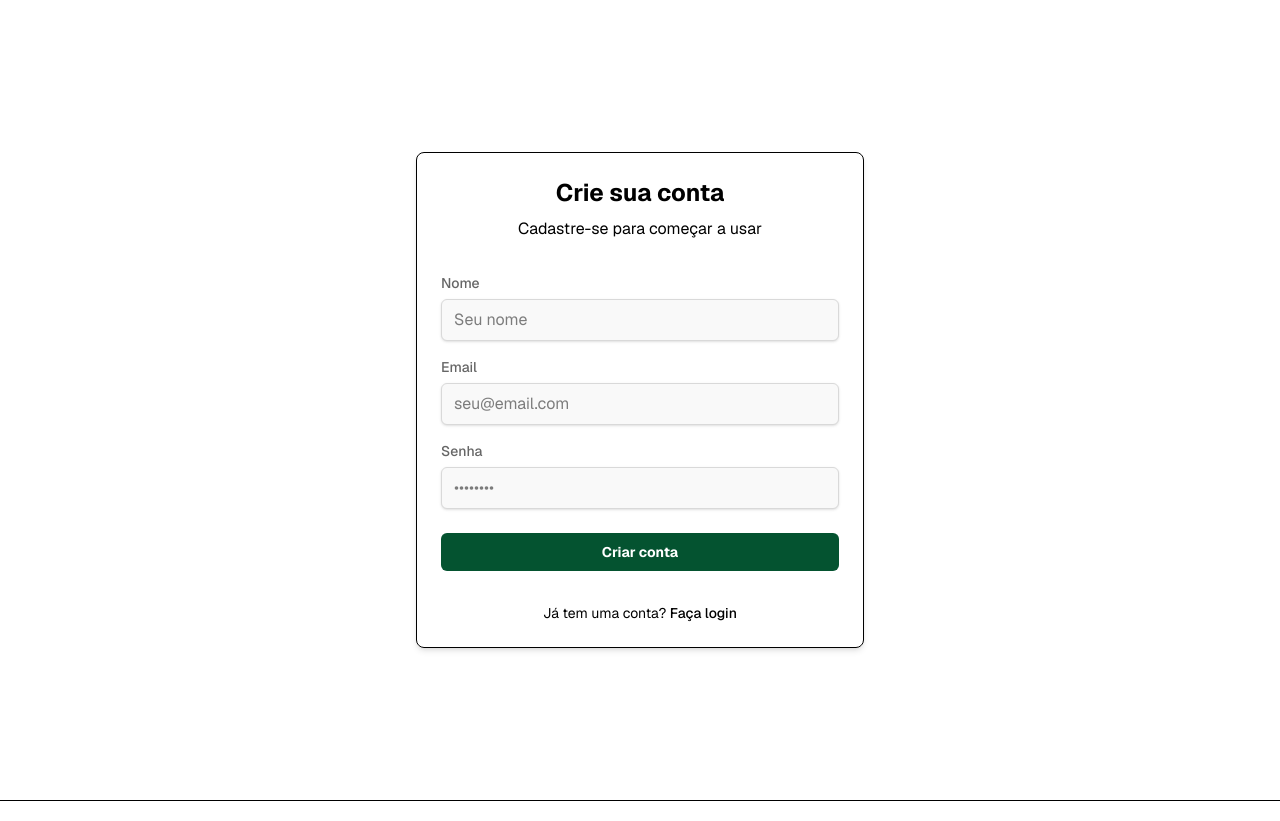
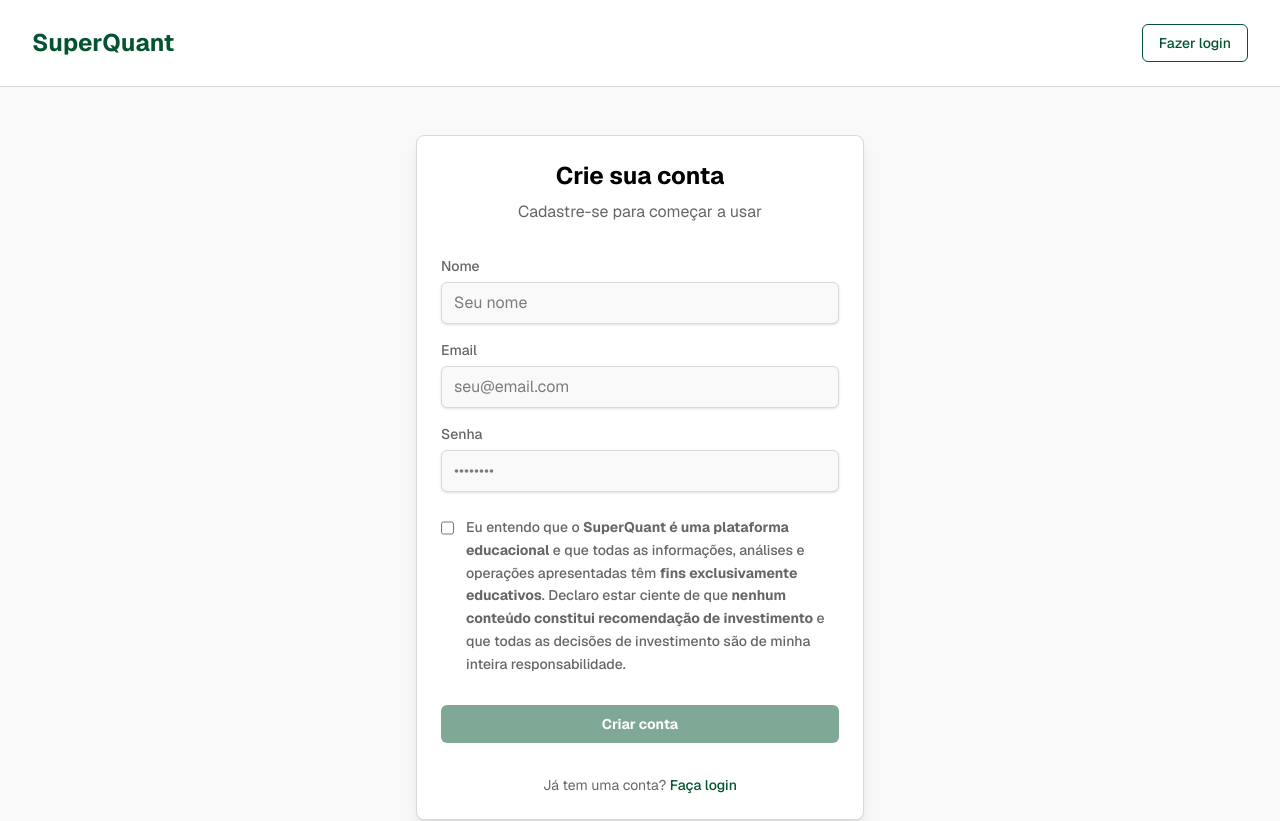
Before and after one commit to ftrajano/superquant, a Next.js app: page /cadastro in a window 1280 px wide. Shown: the top 821 px of the page. Built offline with nearby package versions, Linux system fonts and the light colour scheme.

Commit message:
adicionar disclaimer, adicionar lista de letras na carteira

```diff
--- a/app/cadastro/page.jsx
+++ b/app/cadastro/page.jsx
@@ -1,7 +1,6 @@
 'use client';
 
 import { useState } from 'react';
-import { signIn } from 'next-auth/react';
 import { useRouter } from 'next/navigation';
 import Link from 'next/link';
 
@@ -9,6 +8,7 @@
   const [name, setName] = useState('');
   const [email, setEmail] = useState('');
   const [password, setPassword] = useState('');
+  const [consentimento, setConsentimento] = useState(false);
   const [error, setError] = useState('');
   const [success, setSuccess] = useState(false);
   const [loading, setLoading] = useState(false);
@@ -18,6 +18,13 @@
     e.preventDefault();
     setLoading(true);
     setError('');
+
+    // Validar consentimento
+    if (!consentimento) {
+      setError('Você deve concordar com os termos para prosseguir com o cadastro.');
+      setLoading(false);
+      return;
+    }
 
     try {
       // Registro do usuário
@@ -49,32 +56,58 @@
   }
 
   return (
-    <div className="flex min-h-screen flex-col items-center justify-center bg-surface-bg dark:bg-surface-bg">
-      <div className="w-full max-w-md space-y-8 rounded-lg bg-surface-card dark:bg-surface-card p-6 shadow-md border border-surface-border">
+    <div className="min-h-screen" style={{ backgroundColor: 'var(--surface-bg)' }}>
+      {/* Header/Barra superior */}
+      <div className="w-full py-6" style={{ backgroundColor: 'var(--surface-card)', borderBottom: '1px solid var(--surface-border)' }}>
+        <div className="max-w-7xl mx-auto px-4 sm:px-6 lg:px-8">
+          <div className="flex justify-between items-center">
+            <Link href="/" className="text-2xl font-bold" style={{ color: 'var(--primary)' }}>
+              SuperQuant
+            </Link>
+            <Link
+              href="/login"
+              className="text-sm font-medium px-4 py-2 rounded-md border transition-colors"
+              style={{
+                color: 'var(--primary)',
+                borderColor: 'var(--primary)',
+                backgroundColor: 'transparent'
+              }}
+              onMouseEnter={(e) => e.target.style.backgroundColor = 'var(--primary-bg)'}
+              onMouseLeave={(e) => e.target.style.backgroundColor = 'transparent'}
+            >
+              Fazer login
+            </Link>
+          </div>
+        </div>
+      </div>
+
+      {/* Conteúdo principal */}
+      <div className="flex flex-col items-center justify-center py-12 px-4">
+        <div className="w-full max-w-md space-y-8 rounded-lg p-6 shadow-lg border" style={{ backgroundColor: 'var(--surface-card)', borderColor: 'var(--surface-border)' }}>
           <div className="text-center">
-          <h1 className="text-2xl font-bold text-text-primary dark:text-text-primary">Crie sua conta</h1>
-          <p className="mt-2 text-text-secondary dark:text-text-secondary">Cadastre-se para começar a usar</p>
+            <h1 className="text-2xl font-bold" style={{ color: 'var(--text-primary)' }}>Crie sua conta</h1>
+            <p className="mt-2" style={{ color: 'var(--text-secondary)' }}>Cadastre-se para começar a usar</p>
           </div>
 
           {error && (
-          <div className="rounded-md bg-error/10 p-4 text-sm text-error dark:text-error">
+            <div className="rounded-md p-4 text-sm" style={{ backgroundColor: 'rgba(239, 68, 68, 0.1)', color: 'var(--error)' }}>
               {error}
             </div>
           )}
 
           {success && (
-          <div className="rounded-md bg-green-50 border border-green-200 p-4">
+            <div className="rounded-md border p-4" style={{ backgroundColor: 'rgba(34, 197, 94, 0.1)', borderColor: 'rgba(34, 197, 94, 0.2)' }}>
               <div className="flex items-center">
                 <div className="flex-shrink-0">
-                <svg className="h-5 w-5 text-green-400" viewBox="0 0 20 20" fill="currentColor">
+                  <svg className="h-5 w-5" style={{ color: 'var(--success)' }} viewBox="0 0 20 20" fill="currentColor">
                     <path fillRule="evenodd" d="M10 18a8 8 0 100-16 8 8 0 000 16zm3.707-9.293a1 1 0 00-1.414-1.414L9 10.586 7.707 9.293a1 1 0 00-1.414 1.414l2 2a1 1 0 001.414 0l4-4z" clipRule="evenodd" />
                   </svg>
                 </div>
                 <div className="ml-3">
-                <h3 className="text-sm font-medium text-green-800">
+                  <h3 className="text-sm font-medium" style={{ color: 'var(--success)' }}>
                     Conta criada com sucesso!
                   </h3>
-                <div className="mt-2 text-sm text-green-700">
+                  <div className="mt-2 text-sm" style={{ color: 'var(--success)' }}>
                     <p>
                       Enviamos um email de confirmação para <strong>{email}</strong>.
                     </p>
@@ -90,7 +123,12 @@
                     <div className="mt-3">
                       <Link
                         href="/login"
-                      className="inline-flex items-center px-3 py-1 text-xs font-medium text-green-800 bg-green-100 hover:bg-green-200 rounded border border-green-300 transition-colors"
+                        className="inline-flex items-center px-3 py-1 text-xs font-medium rounded border transition-colors"
+                        style={{
+                          color: 'var(--success)',
+                          backgroundColor: 'rgba(34, 197, 94, 0.1)',
+                          borderColor: 'var(--success)'
+                        }}
                       >
                         Ir para Login agora
                       </Link>
@@ -105,7 +143,7 @@
             <form className="mt-8 space-y-6" onSubmit={handleSubmit}>
               <div className="space-y-4">
                 <div>
-              <label htmlFor="name" className="block text-sm font-medium text-text-secondary dark:text-text-secondary">
+                  <label htmlFor="name" className="block text-sm font-medium" style={{ color: 'var(--text-secondary)' }}>
                     Nome
                   </label>
                   <input
@@ -115,12 +153,17 @@
                     required
                     value={name}
                     onChange={(e) => setName(e.target.value)}
-                className="mt-1 block w-full rounded-md border border-surface-border bg-surface-bg dark:bg-surface-bg dark:text-text-primary px-3 py-2 shadow-sm focus:border-primary focus:outline-none focus:ring-primary"
+                    className="mt-1 block w-full rounded-md border px-3 py-2 shadow-sm focus:outline-none focus:ring-2"
+                    style={{
+                      borderColor: 'var(--surface-border)',
+                      backgroundColor: 'var(--surface-bg)',
+                      color: 'var(--text-primary)'
+                    }}
                     placeholder="Seu nome"
                   />
                 </div>
                 <div>
-              <label htmlFor="email" className="block text-sm font-medium text-text-secondary dark:text-text-secondary">
+                  <label htmlFor="email" className="block text-sm font-medium" style={{ color: 'var(--text-secondary)' }}>
                     Email
                   </label>
                   <input
@@ -130,12 +173,17 @@
                     required
                     value={email}
                     onChange={(e) => setEmail(e.target.value)}
-                className="mt-1 block w-full rounded-md border border-surface-border bg-surface-bg dark:bg-surface-bg dark:text-text-primary px-3 py-2 shadow-sm focus:border-primary focus:outline-none focus:ring-primary"
+                    className="mt-1 block w-full rounded-md border px-3 py-2 shadow-sm focus:outline-none focus:ring-2"
+                    style={{
+                      borderColor: 'var(--surface-border)',
+                      backgroundColor: 'var(--surface-bg)',
+                      color: 'var(--text-primary)'
+                    }}
                     placeholder="seu@email.com"
                   />
                 </div>
                 <div>
-              <label htmlFor="password" className="block text-sm font-medium text-text-secondary dark:text-text-secondary">
+                  <label htmlFor="password" className="block text-sm font-medium" style={{ color: 'var(--text-secondary)' }}>
                     Senha
                   </label>
                   <input
@@ -145,16 +193,41 @@
                     required
                     value={password}
                     onChange={(e) => setPassword(e.target.value)}
-                className="mt-1 block w-full rounded-md border border-surface-border bg-surface-bg dark:bg-surface-bg dark:text-text-primary px-3 py-2 shadow-sm focus:border-primary focus:outline-none focus:ring-primary"
+                    className="mt-1 block w-full rounded-md border px-3 py-2 shadow-sm focus:outline-none focus:ring-2"
+                    style={{
+                      borderColor: 'var(--surface-border)',
+                      backgroundColor: 'var(--surface-bg)',
+                      color: 'var(--text-primary)'
+                    }}
                     placeholder="••••••••"
                   />
                 </div>
               </div>
 
+              {/* Checkbox de consentimento */}
+              <div className="flex items-start space-x-3">
+                <input
+                  id="consentimento"
+                  name="consentimento"
+                  type="checkbox"
+                  checked={consentimento}
+                  onChange={(e) => setConsentimento(e.target.checked)}
+                  className="mt-1 h-4 w-4 rounded border focus:ring-2"
+                  style={{
+                    borderColor: 'var(--surface-border)',
+                    accentColor: 'var(--primary)'
+                  }}
+                />
+                <label htmlFor="consentimento" className="text-sm leading-relaxed" style={{ color: 'var(--text-secondary)' }}>
+                  Eu entendo que o <strong>SuperQuant é uma plataforma educacional</strong> e que todas as informações, análises e operações apresentadas têm <strong>fins exclusivamente educativos</strong>.
+                  Declaro estar ciente de que <strong>nenhum conteúdo constitui recomendação de investimento</strong> e que todas as decisões de investimento são de minha inteira responsabilidade.
+                </label>
+              </div>
+
               <div>
                 <button
                   type="submit"
-              disabled={loading}
+                  disabled={loading || !consentimento}
                   className="btn btn-primary group relative flex w-full justify-center rounded-md px-4 py-2 text-sm font-medium disabled:opacity-50"
                 >
                   {loading ? 'Criando conta...' : 'Criar conta'}
@@ -165,9 +238,9 @@
 
           {!success && (
             <div className="mt-4 text-center text-sm">
-          <p className="text-text-secondary dark:text-text-secondary">
+              <p style={{ color: 'var(--text-secondary)' }}>
                 Já tem uma conta?{' '}
-            <Link href="/login" className="font-medium text-primary hover:text-primary-hover">
+                <Link href="/login" className="font-medium" style={{ color: 'var(--primary)' }}>
                   Faça login
                 </Link>
               </p>
@@ -175,5 +248,6 @@
           )}
         </div>
       </div>
+    </div>
   );
 }
--- a/app/login/page.jsx
+++ b/app/login/page.jsx
@@ -39,15 +39,41 @@
   }
 
   return (
-    <div className="flex min-h-screen flex-col items-center justify-center bg-surface-bg dark:bg-surface-bg">
-      <div className="w-full max-w-md space-y-8 rounded-lg bg-surface-card dark:bg-surface-card p-6 shadow-md border border-surface-border">
+    <div className="min-h-screen" style={{ backgroundColor: 'var(--surface-bg)' }}>
+      {/* Header/Barra superior */}
+      <div className="w-full py-6" style={{ backgroundColor: 'var(--surface-card)', borderBottom: '1px solid var(--surface-border)' }}>
+        <div className="max-w-7xl mx-auto px-4 sm:px-6 lg:px-8">
+          <div className="flex justify-between items-center">
+            <Link href="/" className="text-2xl font-bold" style={{ color: 'var(--primary)' }}>
+              SuperQuant
+            </Link>
+            <Link
+              href="/cadastro"
+              className="text-sm font-medium px-4 py-2 rounded-md border transition-colors"
+              style={{
+                color: 'var(--primary)',
+                borderColor: 'var(--primary)',
+                backgroundColor: 'transparent'
+              }}
+              onMouseEnter={(e) => e.target.style.backgroundColor = 'var(--primary-bg)'}
+              onMouseLeave={(e) => e.target.style.backgroundColor = 'transparent'}
+            >
+              Criar conta
+            </Link>
+          </div>
+        </div>
+      </div>
+
+      {/* Conteúdo principal */}
+      <div className="flex flex-col items-center justify-center py-12 px-4">
+        <div className="w-full max-w-md space-y-8 rounded-lg p-6 shadow-lg border" style={{ backgroundColor: 'var(--surface-card)', borderColor: 'var(--surface-border)' }}>
           <div className="text-center">
-          <h1 className="text-2xl font-bold text-text-primary dark:text-text-primary">Bem-vindo(a) de volta</h1>
-          <p className="mt-2 text-text-secondary dark:text-text-secondary">Entre com sua conta para continuar</p>
+            <h1 className="text-2xl font-bold" style={{ color: 'var(--text-primary)' }}>Bem-vindo(a) de volta</h1>
+            <p className="mt-2" style={{ color: 'var(--text-secondary)' }}>Entre com sua conta para continuar</p>
           </div>
 
           {error && (
-          <div className="rounded-md bg-error/10 p-4 text-sm text-error dark:text-error">
+            <div className="rounded-md p-4 text-sm" style={{ backgroundColor: 'rgba(239, 68, 68, 0.1)', color: 'var(--error)' }}>
               {error}
             </div>
           )}
@@ -55,7 +81,7 @@
           <form className="mt-8 space-y-6" onSubmit={handleSubmit}>
             <div className="space-y-4">
               <div>
-              <label htmlFor="email" className="block text-sm font-medium text-text-secondary dark:text-text-secondary">
+                <label htmlFor="email" className="block text-sm font-medium" style={{ color: 'var(--text-secondary)' }}>
                   Email
                 </label>
                 <input
@@ -65,12 +91,17 @@
                   required
                   value={email}
                   onChange={(e) => setEmail(e.target.value)}
-                className="mt-1 block w-full rounded-md border border-surface-border bg-surface-bg dark:bg-surface-bg dark:text-text-primary px-3 py-2 shadow-sm focus:border-primary focus:outline-none focus:ring-primary"
+                  className="mt-1 block w-full rounded-md border px-3 py-2 shadow-sm focus:outline-none focus:ring-2"
+                  style={{
+                    borderColor: 'var(--surface-border)',
+                    backgroundColor: 'var(--surface-bg)',
+                    color: 'var(--text-primary)'
+                  }}
                   placeholder="seu@email.com"
                 />
               </div>
               <div>
-              <label htmlFor="password" className="block text-sm font-medium text-text-secondary dark:text-text-secondary">
+                <label htmlFor="password" className="block text-sm font-medium" style={{ color: 'var(--text-secondary)' }}>
                   Senha
                 </label>
                 <input
@@ -80,7 +111,12 @@
                   required
                   value={password}
                   onChange={(e) => setPassword(e.target.value)}
-                className="mt-1 block w-full rounded-md border border-surface-border bg-surface-bg dark:bg-surface-bg dark:text-text-primary px-3 py-2 shadow-sm focus:border-primary focus:outline-none focus:ring-primary"
+                  className="mt-1 block w-full rounded-md border px-3 py-2 shadow-sm focus:outline-none focus:ring-2"
+                  style={{
+                    borderColor: 'var(--surface-border)',
+                    backgroundColor: 'var(--surface-bg)',
+                    color: 'var(--text-primary)'
+                  }}
                   placeholder="••••••••"
                 />
               </div>
@@ -98,19 +134,20 @@
           </form>
 
           <div className="mt-4 text-center text-sm space-y-2">
-          <p className="text-text-secondary dark:text-text-secondary">
-            <Link href="/forgot-password" className="font-medium text-primary hover:text-primary-hover">
+            <p style={{ color: 'var(--text-secondary)' }}>
+              <Link href="/forgot-password" className="font-medium" style={{ color: 'var(--primary)' }}>
                 Esqueci minha senha
               </Link>
             </p>
-          <p className="text-text-secondary dark:text-text-secondary">
+            <p style={{ color: 'var(--text-secondary)' }}>
               Não tem uma conta?{' '}
-            <Link href="/cadastro" className="font-medium text-primary hover:text-primary-hover">
+              <Link href="/cadastro" className="font-medium" style={{ color: 'var(--primary)' }}>
                 Cadastre-se
               </Link>
             </p>
           </div>
         </div>
       </div>
+    </div>
   );
 }
```
Lines whose indentation alone changed are shown as unchanged.
